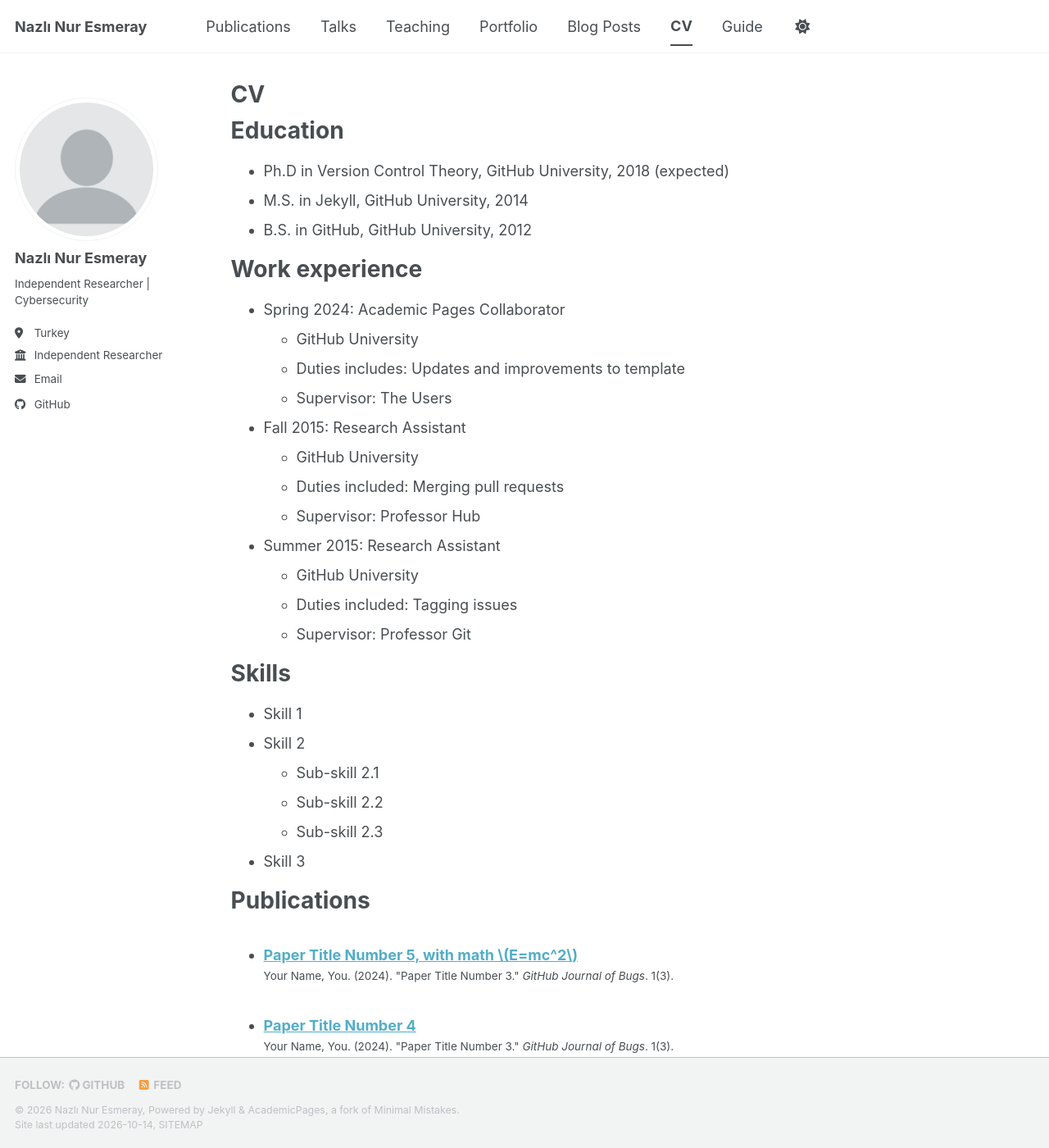
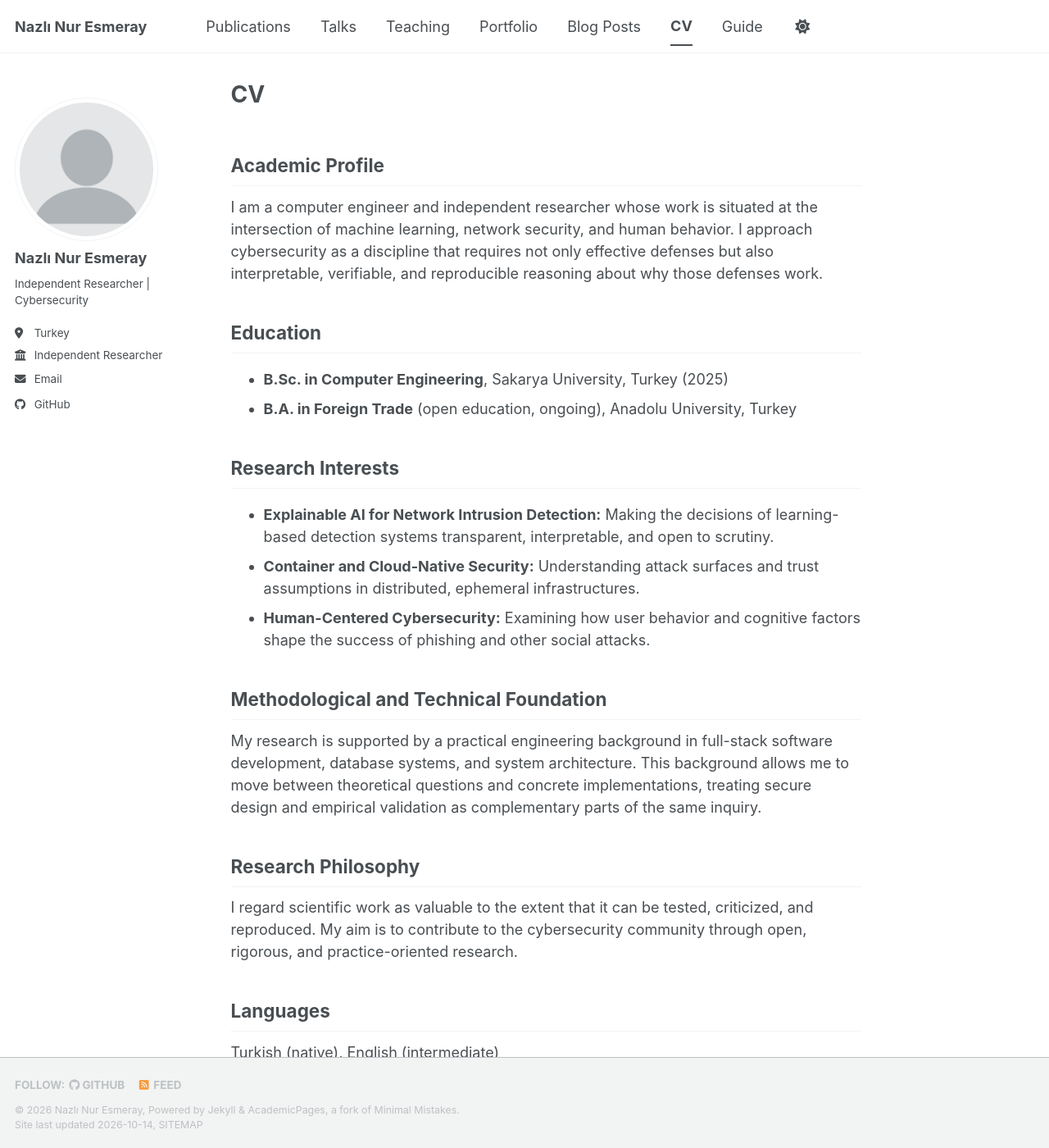
Before and after one commit to nazlinres/nazlinres.github.io, a Jekyll site: the page built from _pages/cv.md, in a window 1280 px wide and 1400 px high. Shown: the whole window at 82% size. Built offline with Jekyll 4.4.1, drawn with Linux system fonts in a browser that asks for light colours; a style sheet for code colours, icons or effects is not loaded; some of the changed text lies outside the part shown.

Commit message:
Update cv.md

```diff
--- a/_pages/cv.md
+++ b/_pages/cv.md
@@ -1,64 +1,32 @@
 ---
-layout: archive
 title: "CV"
 permalink: /cv/
 author_profile: true
-redirect_from:
-  - /resume
 ---
 
-{% include base_path %}
+## Academic Profile
 
-Education
-======
-* Ph.D in Version Control Theory, GitHub University, 2018 (expected)
-* M.S. in Jekyll, GitHub University, 2014
-* B.S. in GitHub, GitHub University, 2012
+I am a computer engineer and independent researcher whose work is situated at the intersection of machine learning, network security, and human behavior. I approach cybersecurity as a discipline that requires not only effective defenses but also interpretable, verifiable, and reproducible reasoning about why those defenses work.
 
-Work experience
-======
-* Spring 2024: Academic Pages Collaborator
-  * GitHub University
-  * Duties includes: Updates and improvements to template
-  * Supervisor: The Users
+## Education
 
-* Fall 2015: Research Assistant
-  * GitHub University
-  * Duties included: Merging pull requests
-  * Supervisor: Professor Hub
+- **B.Sc. in Computer Engineering**, Sakarya University, Turkey (2025)
+- **B.A. in Foreign Trade** (open education, ongoing), Anadolu University, Turkey
 
-* Summer 2015: Research Assistant
-  * GitHub University
-  * Duties included: Tagging issues
-  * Supervisor: Professor Git
+## Research Interests
 
-Skills
-======
-* Skill 1
-* Skill 2
-  * Sub-skill 2.1
-  * Sub-skill 2.2
-  * Sub-skill 2.3
-* Skill 3
+- **Explainable AI for Network Intrusion Detection:** Making the decisions of learning-based detection systems transparent, interpretable, and open to scrutiny.
+- **Container and Cloud-Native Security:** Understanding attack surfaces and trust assumptions in distributed, ephemeral infrastructures.
+- **Human-Centered Cybersecurity:** Examining how user behavior and cognitive factors shape the success of phishing and other social attacks.
 
-Publications
-======
-  <ul>{% for post in site.publications reversed %}
-    {% include archive-single-cv.html %}
-  {% endfor %}</ul>
+## Methodological and Technical Foundation
 
-Talks
-======
-  <ul>{% for post in site.talks reversed %}
-    {% include archive-single-talk-cv.html  %}
-  {% endfor %}</ul>
+My research is supported by a practical engineering background in full-stack software development, database systems, and system architecture. This background allows me to move between theoretical questions and concrete implementations, treating secure design and empirical validation as complementary parts of the same inquiry.
 
-Teaching
-======
-  <ul>{% for post in site.teaching reversed %}
-    {% include archive-single-cv.html %}
-  {% endfor %}</ul>
+## Research Philosophy
 
-Service and leadership
-======
-* Currently signed in to 43 different slack teams
+I regard scientific work as valuable to the extent that it can be tested, criticized, and reproduced. My aim is to contribute to the cybersecurity community through open, rigorous, and practice-oriented research.
+
+## Languages
+
+Turkish (native), English (intermediate)
```
